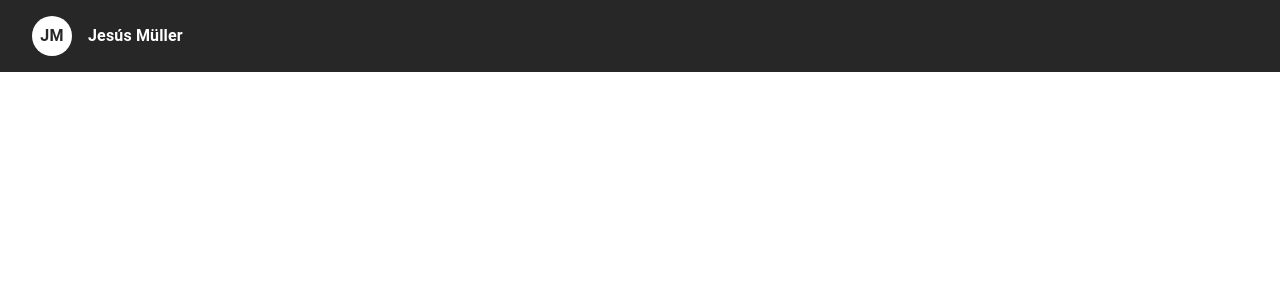
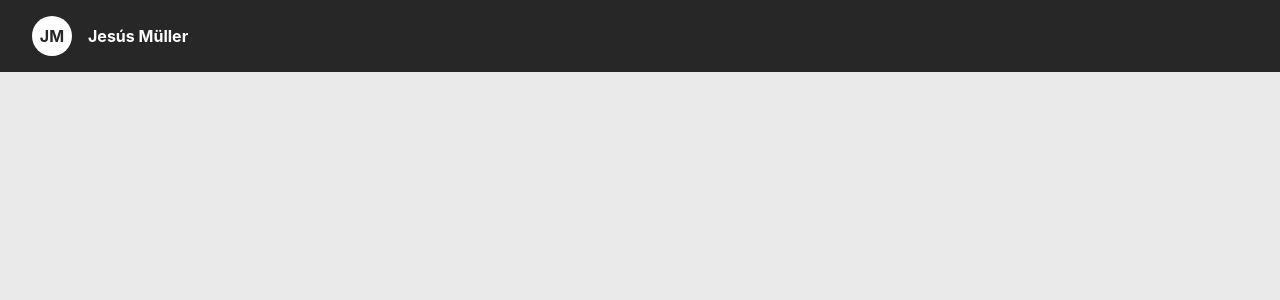
Before and after one commit to jDevZapata/jesus-muller, a Next.js app: page / in a window 1280 px wide. Shown: the top 300 px of the page. Built offline with nearby package versions, Linux system fonts and the light colour scheme.

Commit message:
removing material ui and adding fonts

```diff
--- a/package.json
+++ b/package.json
@@ -9,9 +9,6 @@
     "lint": "eslint"
   },
   "dependencies": {
-    "@emotion/react": "^11.14.0",
-    "@emotion/styled": "^11.14.1",
-    "@mui/material": "^7.3.7",
     "next": "16.1.1",
     "react": "19.2.3",
     "react-dom": "19.2.3"
--- a/src/app/components/header/Header.tsx
+++ b/src/app/components/header/Header.tsx
@@ -4,7 +4,7 @@
 const Navbar = () => {
     return (
         <header className="header">
-            <Link href='/' className='link'>
+            <Link href='/'>
                 <span className='logo'>JM</span>
             </Link>
             <div>Jesús Müller</div>
--- a/src/app/components/header/header.css
+++ b/src/app/components/header/header.css
@@ -9,11 +9,7 @@
     position: fixed;
 }
 
-.test {
-    padding: 2rem;
-}
-
-.link {
+.header a {
     text-decoration: none;
 }
 
--- /dev/null
+++ b/src/app/globals.css
@@ -0,0 +1,13 @@
+* {
+    padding: 0;
+    margin: 0;
+}
+
+body {
+  font-family: -apple-system, BlinkMacSystemFont, "Segoe UI", "Roboto", "Oxygen",
+    "Ubuntu", "Cantarell", "Fira Sans", "Droid Sans", "Helvetica Neue",
+    sans-serif;
+  -webkit-font-smoothing: antialiased;
+  -moz-osx-font-smoothing: grayscale;
+  background-color: #eaeaea;
+}
--- a/src/app/layout.tsx
+++ b/src/app/layout.tsx
@@ -1,17 +1,6 @@
 import type { Metadata } from "next";
-import { Geist, Geist_Mono } from "next/font/google";
-import { CssBaseline } from "@mui/material";
+import "./globals.css";
 import Header from "./components/header/Header";
-
-const geistSans = Geist({
-  variable: "--font-geist-sans",
-  subsets: ["latin"],
-});
-
-const geistMono = Geist_Mono({
-  variable: "--font-geist-mono",
-  subsets: ["latin"],
-});
 
 export const metadata: Metadata = {
   title: "Jesus Müller",
@@ -25,8 +14,7 @@
 }>) {
   return (
     <html lang="en">
-      <body className={`${geistSans.variable} ${geistMono.variable}`}>
-        <CssBaseline />
+      <body>
         <Header />
         {children}
       </body>
```
